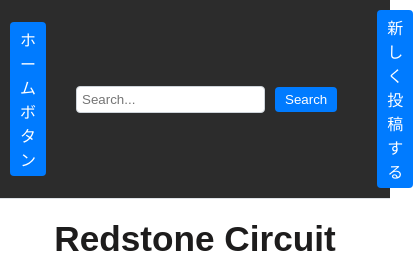
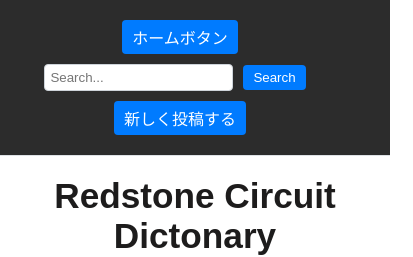
Before and after one commit to Taku128/redstone-circuit-dictionary, a React (Create React App) app in the folder frontend/: page / in a window 390 px wide. Shown: the top 257 px of the page, 413 px wide, since content can reach past the window. Built offline with nearby package versions, Linux system fonts and the light colour scheme; no server answers; what amazon-cognito-identity-js, aws-amplify would draw is missing.

Commit message:
feat2 検索機能

```diff
--- a/frontend/src/components/css/Header.css
+++ b/frontend/src/components/css/Header.css
@@ -5,6 +5,16 @@
     padding: 10px;
     background-color: #2c2c2c;
     border-bottom: 1px solid #dee2e6;
+  }
+
+  @media (max-width: 768px) {
+    header {
+      flex-direction: column; /* 垂直方向に並べる例 */
+      align-items: center;
+    }
+    a {
+      margin: 10px 0px;
+    }
   }
 
   h1 {
```
